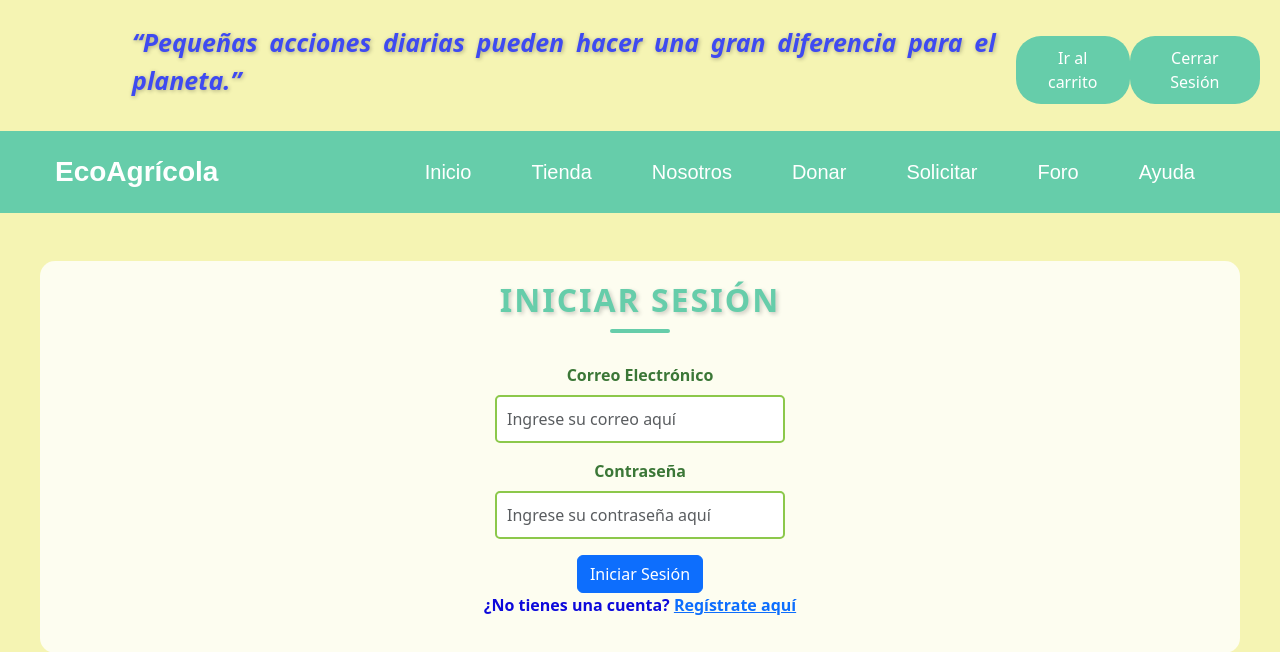
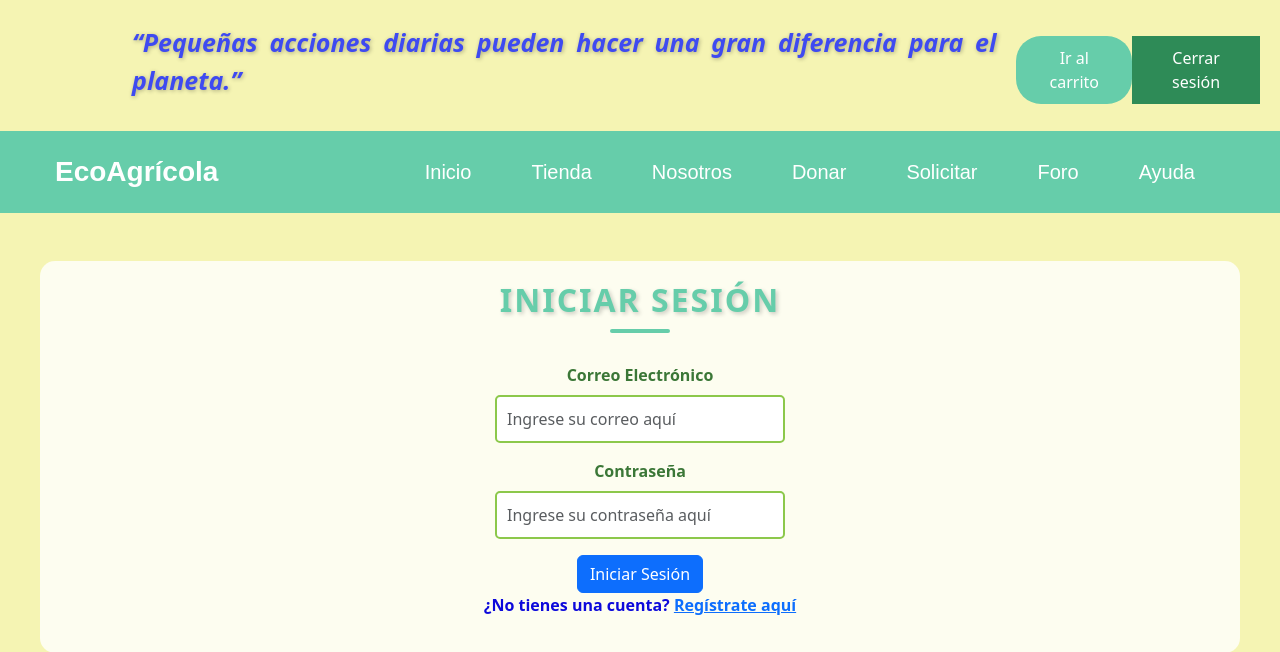
Before and after one commit to Benjamin25Galaz/PortafolioAgricola, a Django app: page /acceder/ in a window 1280 px wide. Shown: the top 652 px of the page. Run offline with Django 5.2, Linux system fonts and the light colour scheme; a user stored in the database is signed in.

Commit message:
Logout arreglado

```diff
--- a/TestDjango/core/templates/core/base_generic.html
+++ b/TestDjango/core/templates/core/base_generic.html
@@ -28,7 +28,10 @@
         <div class="d-flex">
             {% if user.is_authenticated %}
             <a class="btn btn-custom" href="{% url 'morstrar_carrito' %}">Ir al carrito</a>
-            <a class="btn btn-custom" href="{% url 'logout' %}">Cerrar Sesión</a>
+            <form method="post" action="{% url 'logout' %}">
+                {% csrf_token %}
+                <button type="submit">Cerrar sesión</button>
+            </form>
             {% else %}
             <a class="btn btn-custom" href="{% url 'acceder' %}">Iniciar Sesión</a>
             <a class="btn btn-custom" href="{% url 'register' %}">Registrarse</a>
```
Also changed, not shown: TestDjango/db.sqlite3.
